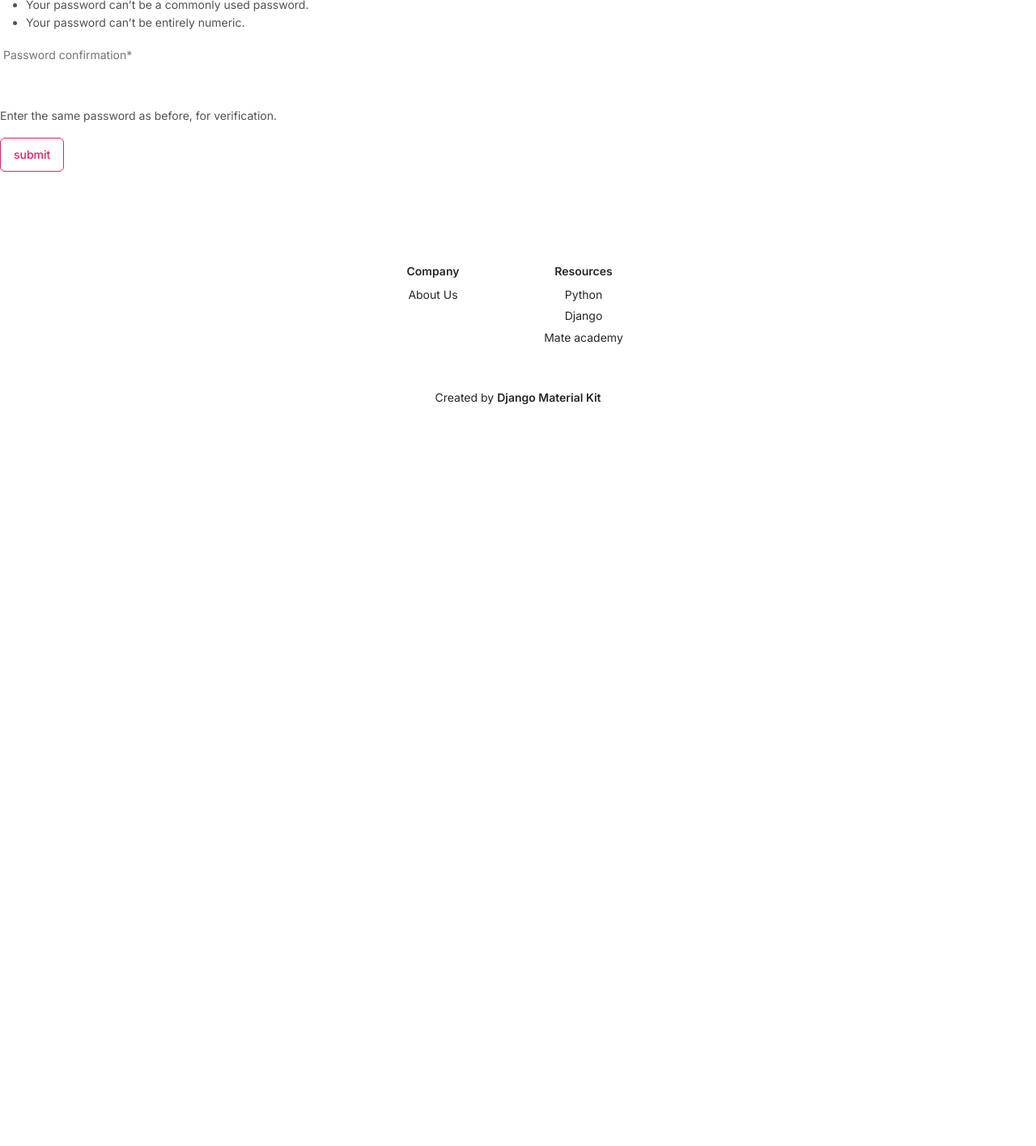
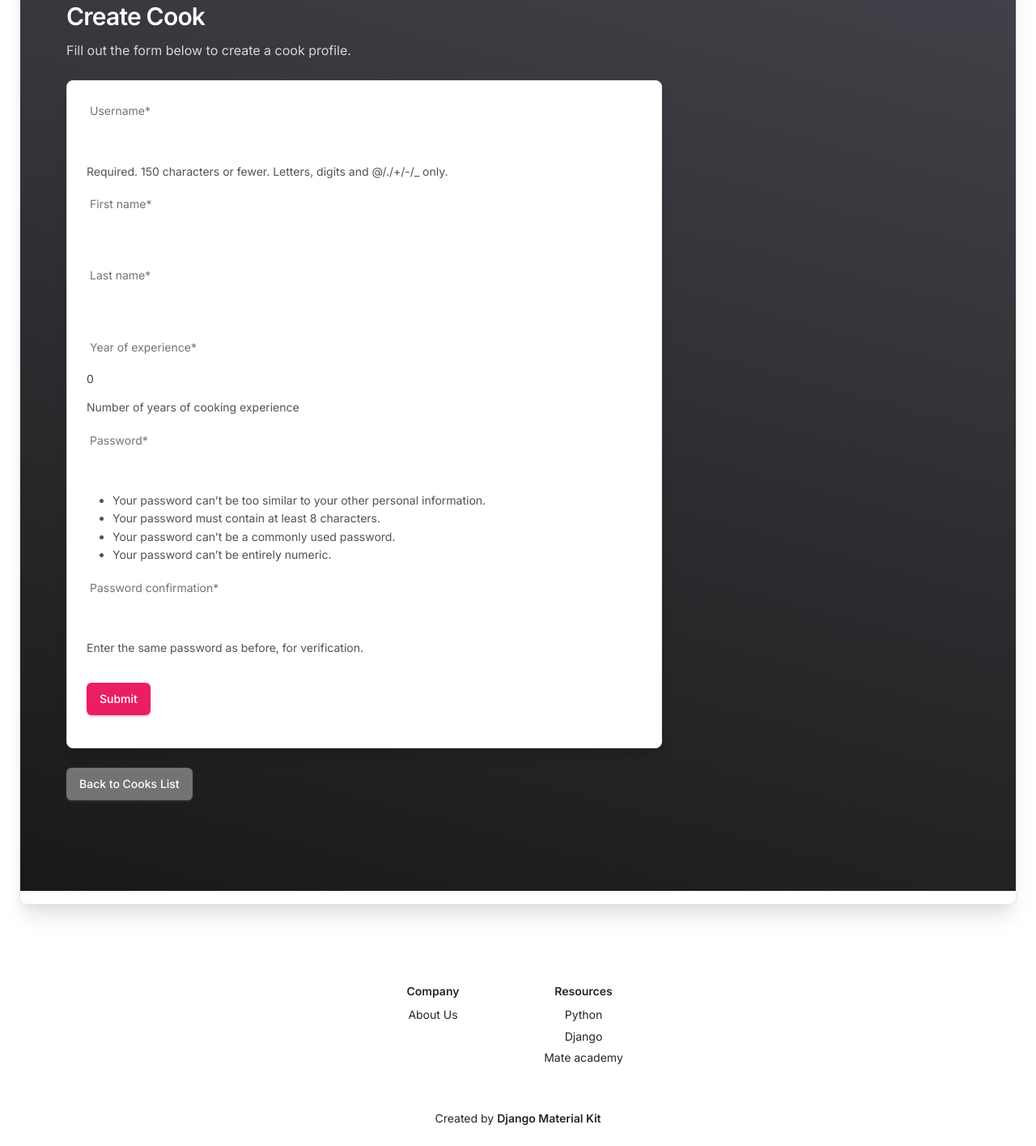
Before and after one commit to VolodymyrHavrylenko/restaurant-kitchen-service, a Django app: page /cook/create/ in a window 1280 px wide. Shown: the part 601-2016 px from the top of the page at 81% size. Before the commit the page ends 1100 px from the top, so only its background shows below. Run offline with Django 5.2, Linux system fonts and the light colour scheme; a user stored in the database is signed in; some libraries are stand-ins or nearby versions.

Commit message:
feat: style Cook form page like Cook List

```diff
--- a/templates/kitchen/cook_form.html
+++ b/templates/kitchen/cook_form.html
@@ -1,11 +1,37 @@
 {% extends "base.html" %}
+{% load static %}
 {% load crispy_forms_filters %}
 
 {% block content %}
-  <h1>{{ object|yesno:"Update,Create" }} Cook</h1>
-  <form action="" method="post" novalidate>
-  {% csrf_token %}
-    {{ form|crispy }}
-    <input class="btn btn-outline-primary" type="submit" value="submit">
-  </form>
+  <header class="header-2">
+    <div class="page-header min-vh-75 relative"
+         style="background-image: url('{% static "assets/img/bg-landing_cook.png" %}')">
+      <span class="mask bg-gradient-dark opacity-4"></span>
+    </div>
+  </header>
+
+<div class="card card-body shadow-xl mx-3 mx-md-4 mt-n6">
+  <section class="pb-5 position-relative bg-gradient-dark mx-n3">
+    <div class="container">
+      <div class="row">
+        <div class="col-md-8 text-start mb-5 mt-5">
+          <h3 class="text-white z-index-1 position-relative">{{ object|yesno:"Update,Create" }} Cook</h3>
+          <p class="text-white opacity-8 mb-4">
+            Fill out the form below to {{ object|yesno:"update,create" }} a cook profile.
+          </p>
+
+          <div class="card card-body shadow-lg p-4 mb-4">
+            <form action="" method="post" novalidate>
+              {% csrf_token %}
+              {{ form|crispy }}
+              <input class="btn btn-primary mt-3" type="submit" value="Submit">
+            </form>
+          </div>
+
+          <a href="{% url 'kitchen:cook-list' %}" class="btn btn-secondary">Back to Cooks List</a>
+        </div>
+      </div>
+    </div>
+  </section>
+</div>
 {% endblock %}
```
